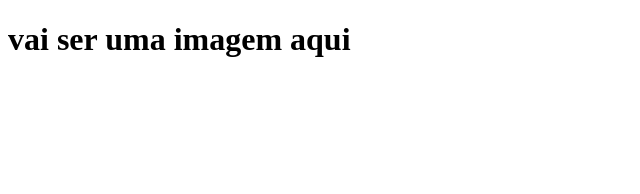
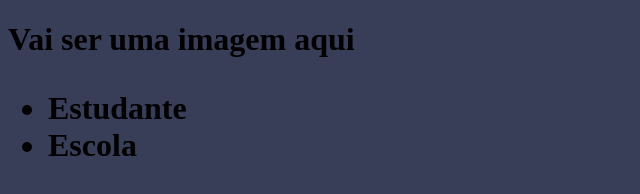
Before and after one commit to Gabrieledeoliveira/site-escola521, a plain HTML site: page index.html in a window 1280 px wide. Shown: the whole page, without its empty margins (0-640 px from the left). Drawn offline with Linux system fonts and the light colour scheme.

Commit message:
Add files via upload

```diff
--- a/index.html
+++ b/index.html
@@ -5,8 +5,15 @@
     <meta http-equiv="X-UA-Compatible" content="IE=edge">
     <meta name="viewport" content="width=device-width, initial-scale=1.0">
     <title>Document</title>
+    <link rel="stylesheet" href="style.css">
 </head>
 <body>
-    <h1>vai ser uma imagem aqui</h1>
+    <h1>Vai ser uma imagem aqui
+        <ul>
+            <li>Estudante</li>
+            <li>Escola</li>
+            </li>
+        </ul>
+    </h1>
 </body>
 </html>
--- a/style.css
+++ b/style.css
@@ -0,0 +1,4 @@
+body{
+    background-color: #383D58;
+
+}
```
